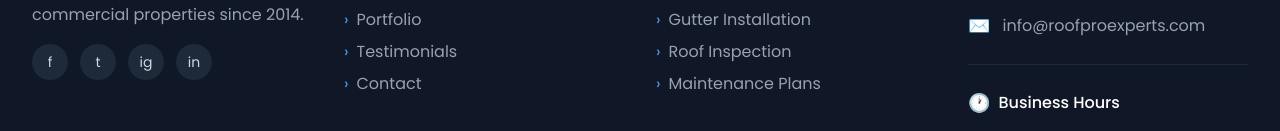
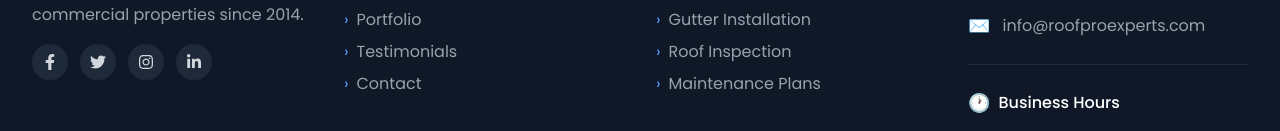
Before and after one commit to Asharkhan468/Roofing-website, a Next.js app: page / in a window 1280 px wide. Shown: the part 5507-5638 px from the top of the page. Built offline with nearby package versions, Linux system fonts and the light colour scheme.

Commit message:
SOCIAL ICON UPADTED

```diff
--- a/components/Footer.tsx
+++ b/components/Footer.tsx
@@ -1,7 +1,12 @@
 "use client";
 
 import Link from "next/link";
-
+import {
+  FaFacebookF,
+  FaTwitter,
+  FaInstagram,
+  FaLinkedinIn,
+} from "react-icons/fa";
 export default function Footer() {
   const currentYear = new Date().getFullYear();
 
@@ -55,27 +60,30 @@ export default function Footer() {
             <div className="flex gap-3 justify-center md:justify-start">
               <a
                 href="#"
-                className="w-9 h-9 bg-gray-800 rounded-full flex items-center justify-center hover:bg-blue-600 transition-colors text-sm"
+                className="w-9 h-9 bg-gray-800 rounded-full flex items-center justify-center hover:bg-blue-600 hover:scale-110 transition-all duration-200"
               >
-                f
+                <FaFacebookF size={16} />
               </a>
+
               <a
                 href="#"
-                className="w-9 h-9 bg-gray-800 rounded-full flex items-center justify-center hover:bg-blue-600 transition-colors text-sm"
+                className="w-9 h-9 bg-gray-800 rounded-full flex items-center justify-center hover:bg-blue-600 hover:scale-110 transition-all duration-200"
               >
-                t
+                <FaTwitter size={16} />
               </a>
+
               <a
                 href="#"
-                className="w-9 h-9 bg-gray-800 rounded-full flex items-center justify-center hover:bg-blue-600 transition-colors text-sm"
+                className="w-9 h-9 bg-gray-800 rounded-full flex items-center justify-center hover:bg-blue-600 hover:scale-110 transition-all duration-200"
               >
-                ig
+                <FaInstagram size={16} />
               </a>
+
               <a
                 href="#"
-                className="w-9 h-9 bg-gray-800 rounded-full flex items-center justify-center hover:bg-blue-600 transition-colors text-sm"
+                className="w-9 h-9 bg-gray-800 rounded-full flex items-center justify-center hover:bg-blue-600 hover:scale-110 transition-all duration-200"
               >
-                in
+                <FaLinkedinIn size={16} />
               </a>
             </div>
           </div>
--- a/package.json
+++ b/package.json
@@ -10,10 +10,11 @@
   },
   "dependencies": {
     "framer-motion": "^12.38.0",
-    "lucide-react": "^1.8.0",
+    "lucide-react": "^1.14.0",
     "next": "16.2.3",
     "react": "19.2.4",
-    "react-dom": "19.2.4"
+    "react-dom": "19.2.4",
+    "react-icons": "^5.6.0"
   },
   "devDependencies": {
     "@tailwindcss/postcss": "^4",
```
Also changed, not shown: 1 other file (tests, documents, lock files or other folders).
